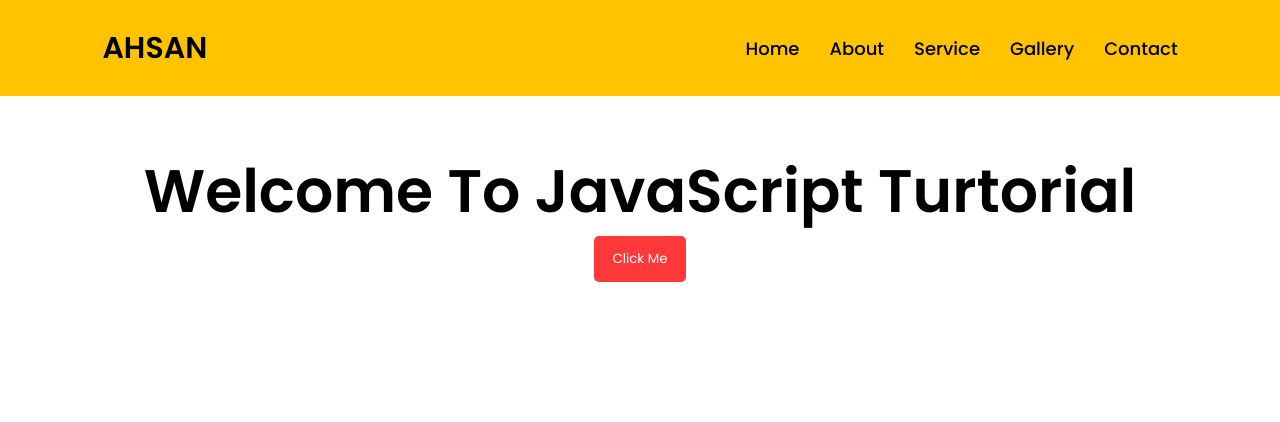
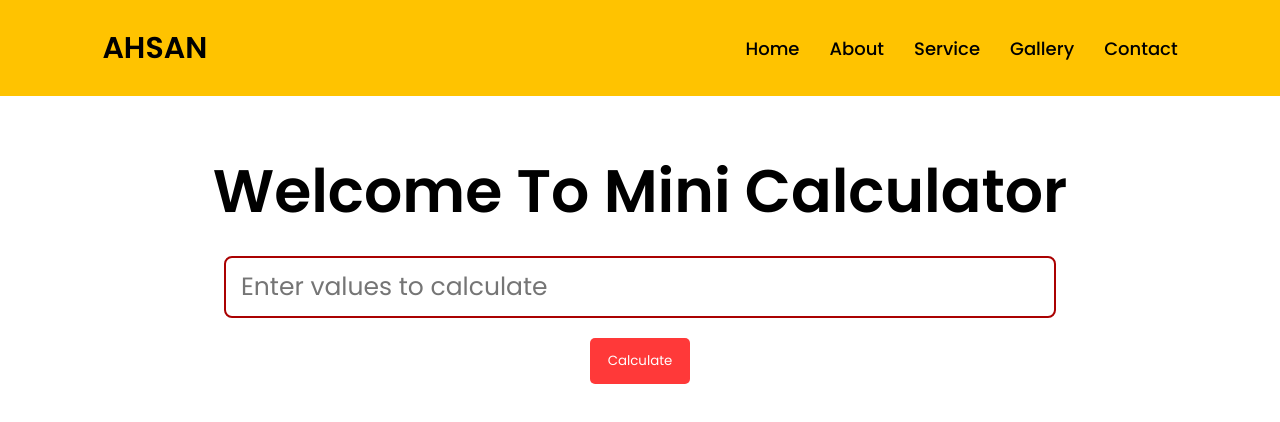
Before and after one commit to techsphere30/Web-Development, a plain HTML site: page JavaScript/index.html in a window 1280 px wide. Drawn offline with Linux system fonts and the light colour scheme.

Commit message:
Mini Calculator

```diff
--- a/JavaScript/index.html
+++ b/JavaScript/index.html
@@ -24,8 +24,9 @@
         <i class="fa-solid fa-bars" id="hamburger"></i>
     </div>
     <div class="content">
-        <h1 id="heading1">Welcome To JavaScript Turtorial</h1>
-        <button id="button">Click Me</button>
+        <h1 id="heading1">Welcome To Mini Calculator</h1>
+        <input type="text" id="input" placeholder="Enter values to calculate">
+        <button id="button">Calculate</button>
     </div>
 
 
@@ -33,7 +34,8 @@
     <!-- <script src="script2.js"></script> -->
     <!-- <script src="script3.js"></script> -->
     <!-- <script src="script4.js"></script> -->
-    <script src="script5.js"></script>
+    <!-- <script src="script5.js"></script> -->
+    <script src="script6.js"></script>
 </body>
 
 </html>
--- /dev/null
+++ b/JavaScript/script6.js
@@ -0,0 +1,16 @@
+console.log("Welcome to Script 5")
+
+// let fruits = ["mango", "apple", "pineapple", "banana", "peach", "grapes"];
+
+// //to access an array element we use n-1 (n means the position of element we want to get)
+// console.log(fruits)
+
+// fruits[3] = "new fruit";
+// console.log(fruits)
+
+let input = document.getElementById("input")
+let button = document.querySelector("#button")
+button.addEventListener("click", function () {
+    let exp = input.value
+    alert(eval(exp));
+})
--- a/JavaScript/style.css
+++ b/JavaScript/style.css
@@ -77,6 +77,15 @@ button:hover {
     display: none;
 }
 
+#input {
+    width: 65%;
+    padding: 10px 15px;
+    margin: 20px;
+    font-size: 25px;
+    border-radius: 8px;
+    border: 2px solid rgb(170, 1, 1);
+}
+
 
 @media (max-width : 880px) {
     /* body {
```
